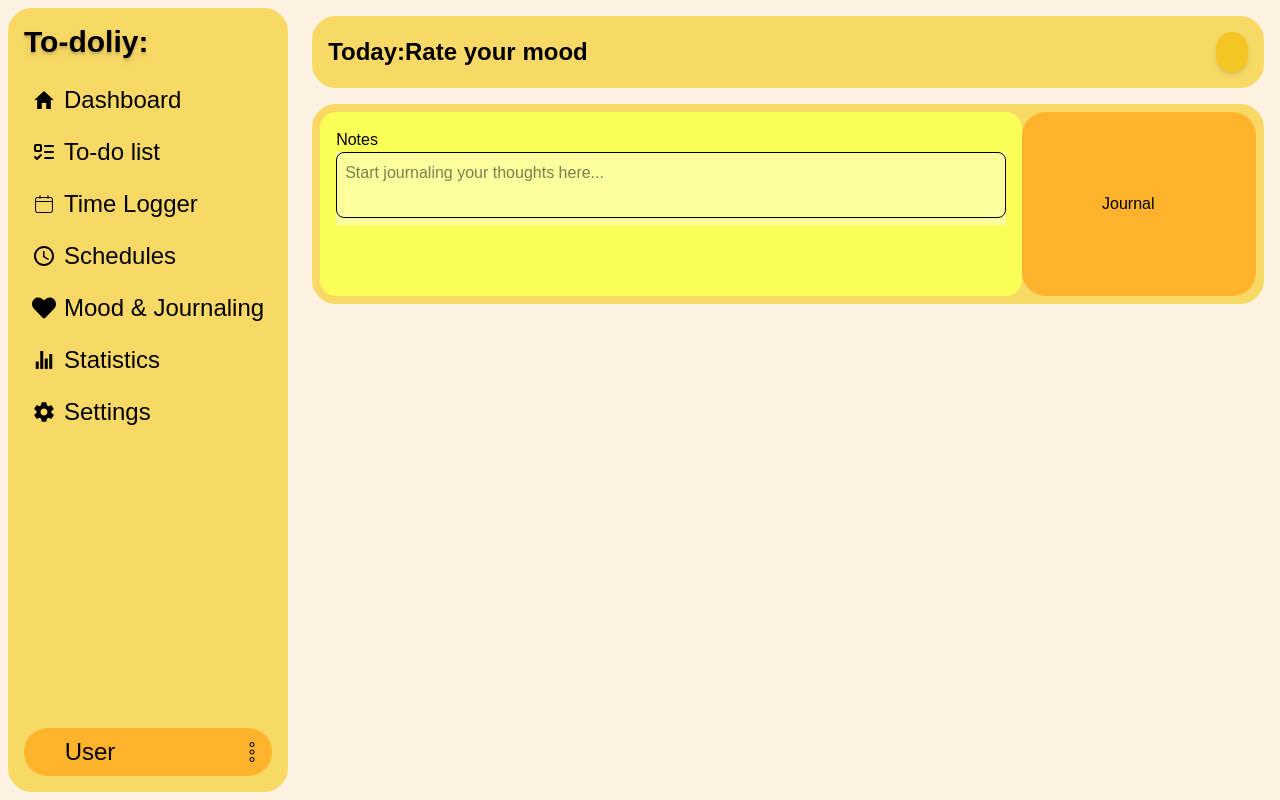
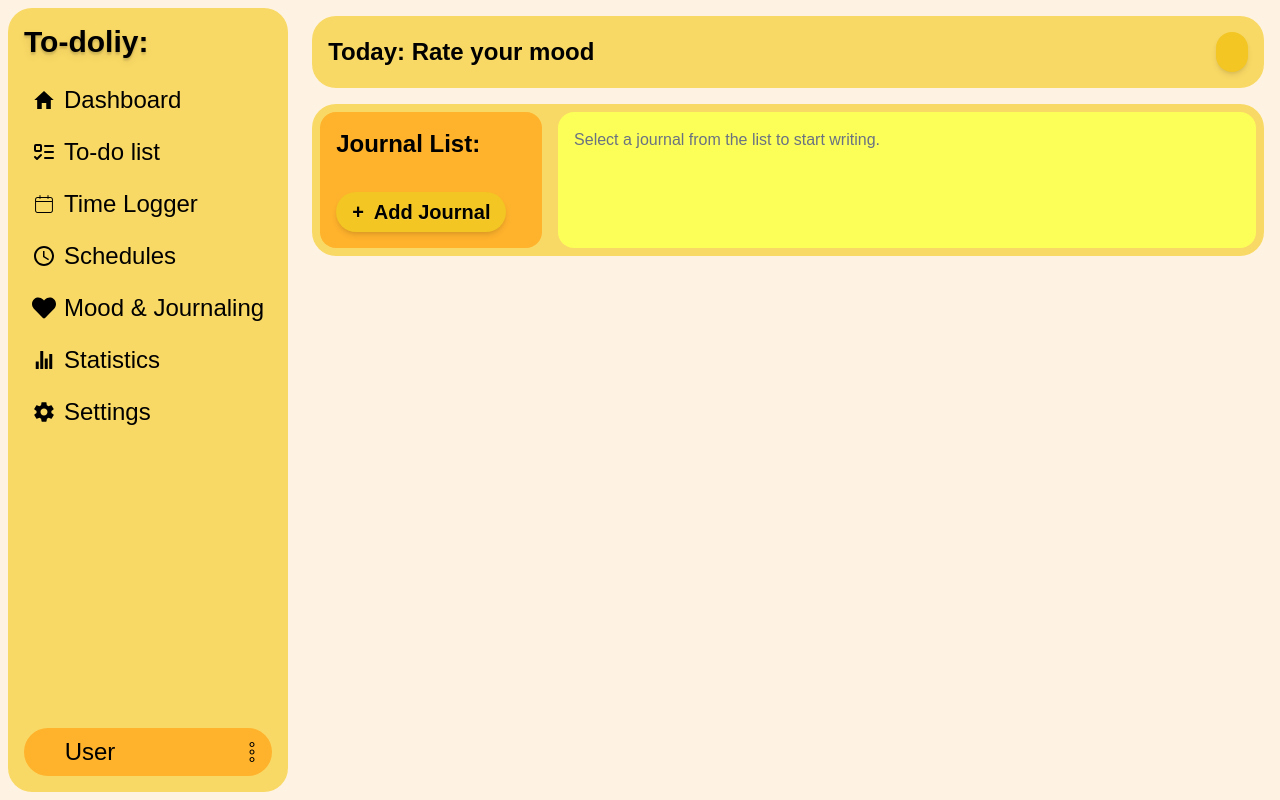
Before and after one commit to TCAppend/To-doliy-Project, a Next.js app in the folder to-doliy/: page /dashboard/Mood-Page in a window 1280 px wide. Built offline with nearby package versions, Linux system fonts and the light colour scheme.

Commit message:
Functionality in Mood_Page
- Improved Textarea

```diff
--- a/to-doliy/src/app/dashboard/Mood-Page/page.tsx
+++ b/to-doliy/src/app/dashboard/Mood-Page/page.tsx
@@ -1,32 +1,115 @@
+'use client';
+
+interface JournalEntry {
+  id: number;
+  name: string;
+  description: string;
+  isCompleted: boolean;
+  dateCreated: string;
+  Mood: '1' | '2' | '3' | '4' | '5';
+}
+
+import { useState } from 'react';
+
 export default function Mood_Page() {
+
+  const [journals, setJournals] = useState<JournalEntry[]>([]);
+  const [activeJournal, setActiveJournal] = useState<JournalEntry | null>(null);
+  const [editingJournalId, setEditingJournalId] = useState<number | null>(null);
+
+  const addJournal = () => {
+    const newJournal: JournalEntry = {
+      id: journals.length + 1,
+      name: `Journal ${journals.length + 1}`,
+      description: '',
+      isCompleted: false,
+      dateCreated: new Date().toLocaleDateString(),
+      Mood: '3',
+    };
+    setJournals([...journals, newJournal]);
+  };
+
+  const updateJournal = (id: number, field: keyof JournalEntry, value: string) => {
+    setJournals((prevJournals) =>
+      prevJournals.map((journal) =>
+        journal.id === id ? { ...journal, [field]: value } : journal
+      )
+    );
+
+    if (activeJournal && activeJournal.id === id) {
+      setActiveJournal({ ...activeJournal, [field]: value });
+    }
+  };
 
   return (
     <>
       <div className='bg-[#F9D965] p-4 rounded-3xl flex justify-between items-center'>
-        <h1 className="text-2xl font-semibold ">
-          Today:Rate your mood
-          </h1>
+        <h1 className="text-2xl font-semibold">Today: Rate your mood</h1>
         <button
-
           className="btn rounded-full bg-[#F3C623] px-3 sm:px-4 py-2 text-lg sm:text-xl hover:bg-[#FCFF58] border-none text-black shadow-md transition-colors duration-200">
         </button>
       </div>
 
-      <div className='bg-[#F9D965] p-2 rounded-3xl mt-4 grid grid-cols-4 '>
+      <div className='bg-[#F9D965] p-2 rounded-3xl mt-4 grid grid-cols-4 gap-4'>
+        <div className="bg-[#FFB22C] rounded-2xl p-4">
+          <h2 className="text-xl sm:text-2xl font-bold mb-4">Journal List:</h2>
+          <ul className="space-y-2">
+            {journals.map((journal) => (
+              <li key={journal.id} className="flex items-center gap-2">
+                {editingJournalId === journal.id ? (
+                  <input
+                    type="text"
+                    value={journal.name}
+                    onChange={(e) => updateJournal(journal.id, 'name', e.target.value)}
+                    onBlur={() => setEditingJournalId(null)}
+                    className="border p-1 rounded text-black w-full"
+                    autoFocus
+                  />
+                ) : (
+                  <span>{journal.name}</span>
+                )}
+                <button
+                  className="text-blue-500 hover:underline"
+                  onClick={() => setEditingJournalId(journal.id)}
+                >
+                  Edit
+                </button>
+                <button
+                  className="text-blue-500 hover:underline"
+                  onClick={() => setActiveJournal(journal)}
+                >
+                  Open
+                </button>
+              </li>
+            ))}
+          </ul>
+          <button
+            className="btn rounded-full bg-[#F3C623] text-lg sm:text-xl hover:bg-[#FCFF58] border-none text-black shadow-md transition-colors duration-200 mt-4"
+            onClick={addJournal}
+          >
+            <span className="text-xl font-bold">+</span>
+            <span className="hidden sm:inline ml-1">Add Journal</span>
+          </button>
+        </div>
+
         <div className="bg-[#FCFF58] col-span-3 p-4 rounded-2xl text-black">
-          Notes
-          <div className="bg-[#FDFF9E]">
-          <textarea            placeholder="Start journaling your thoughts here..."
-            className="w-full p-2 border rounded-lg resize-none bg-[#FDFF9E] text-black"
+          {activeJournal ? (
+            <>
+              <h3 className="font-bold text-2xl mb-4">
+                {activeJournal.dateCreated} {activeJournal.name}
+              </h3>
+              <textarea
+                value={activeJournal.description}
+                onChange={(e) => updateJournal(activeJournal.id, 'description', e.target.value)}
+                placeholder="Write your thoughts here..."
+                className="bg-neutral-secondary-medium text-heading text-sm rounded-base block w-full h-64 p-5 shadow-xs resize-y"
               />
-
-          </div>
-        </div>
-        <div className="bg-[#FFB22C] p-20 rounded-3xl text-black">
-          Journal
+            </>
+          ) : (
+            <p className="text-gray-500">Select a journal from the list to start writing.</p>
+          )}
         </div>
       </div>
     </>
   );
-
 }
```
Lines whose indentation alone changed are shown as unchanged.
